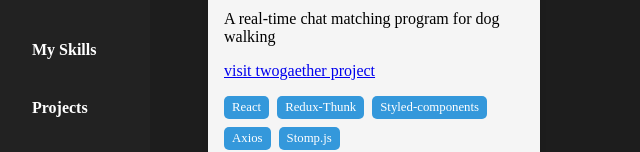
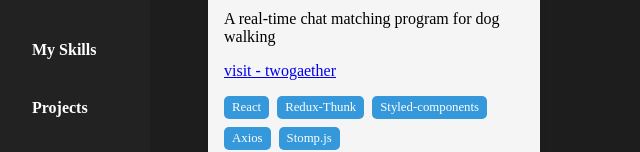
Before and after one commit to wldnr1208/portfolio, a Next.js app in the folder portfolio/: page /myproject in a window 1280 px wide. Shown: the part 325-477 px from the top of the page, without its empty margins (0-640 px from the left). Built offline with nearby package versions, Linux system fonts and the light colour scheme.

Commit message:
[fix] project 이름 수정

```diff
--- a/portfolio/src/pages/myproject.tsx
+++ b/portfolio/src/pages/myproject.tsx
@@ -45,7 +45,7 @@ const ProjectCard: React.FC<ProjectCardProps> = ({ project }) => (
     <Image src={project.imageUrl} alt={project.title} />
     <Title>{project.title}</Title>
     <Description>{project.description}</Description>
-    <a href={project.visit}>visit twogaether project</a>
+    <a href={project.visit}>visit - twogaether</a>
     <Technologies>
       {project.technologies.map((technology) => (
         <Technology key={technology}>{technology}</Technology>
```
